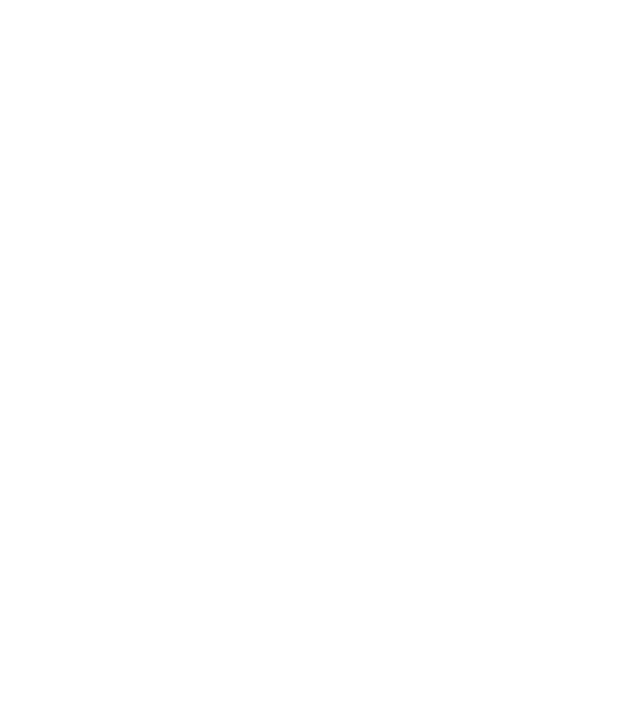
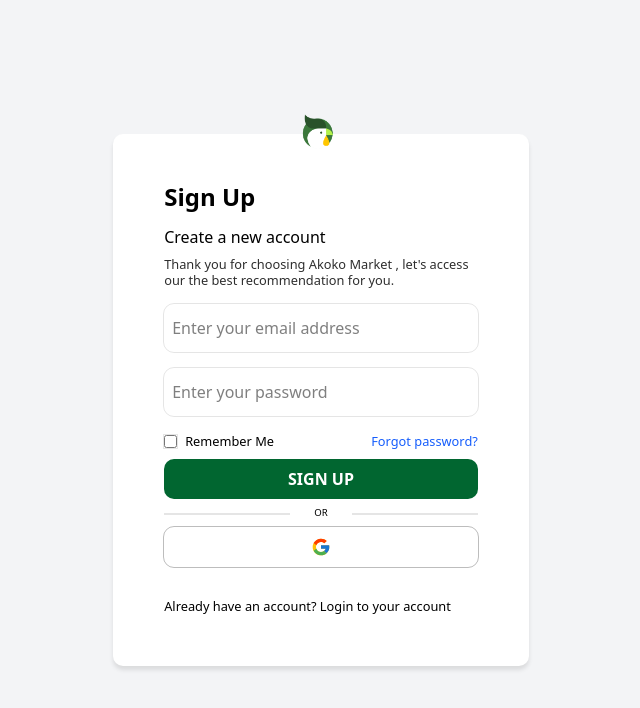
Before and after one commit to AgroInnovaGH/AgroInnovaBaseSystemFrontend, a Vue app: page /register in a window 1280 px wide. Shown: the top 708 px of the page, without its empty margins (319-959 px from the left). Built offline with nearby package versions, Linux system fonts and the light colour scheme.

Commit message:
Login and Register Page created

```diff
--- a/src/App.vue
+++ b/src/App.vue
@@ -1,73 +1,5 @@
-<script setup lang="ts">
-import { RouterLink, RouterView } from 'vue-router'
-import { IconHome } from '@tabler/icons-vue';
-
-</script>
+<script setup lang="ts"></script>
 
 <template>
   <RouterView />
 </template>
-
-<style scoped>
-header {
-  line-height: 1.5;
-  max-height: 100vh;
-}
-
-.logo {
-  display: block;
-  margin: 0 auto 2rem;
-}
-
-nav {
-  width: 100%;
-  font-size: 12px;
-  text-align: center;
-  margin-top: 2rem;
-}
-
-nav a.router-link-exact-active {
-  color: var(--color-text);
-}
-
-nav a.router-link-exact-active:hover {
-  background-color: transparent;
-}
-
-nav a {
-  display: inline-block;
-  padding: 0 1rem;
-  border-left: 1px solid var(--color-border);
-}
-
-nav a:first-of-type {
-  border: 0;
-}
-
-@media (min-width: 1024px) {
-  header {
-    display: flex;
-    place-items: center;
-    padding-right: calc(var(--section-gap) / 2);
-  }
-
-  .logo {
-    margin: 0 2rem 0 0;
-  }
-
-  header .wrapper {
-    display: flex;
-    place-items: flex-start;
-    flex-wrap: wrap;
-  }
-
-  nav {
-    text-align: left;
-    margin-left: -1rem;
-    font-size: 1rem;
-
-    padding: 1rem 0;
-    margin-top: 1rem;
-  }
-}
-</style>
--- a/src/assets/base.css
+++ b/src/assets/base.css
@@ -65,7 +65,7 @@
   transition:
     color 0.5s,
     background-color 0.5s;
-  line-height: 1.6;
+  line-height: 1.2;
   font-family:
     Inter,
     -apple-system,
@@ -79,7 +79,6 @@
     'Droid Sans',
     'Helvetica Neue',
     sans-serif;
-  font-size: 15px;
   text-rendering: optimizeLegibility;
   -webkit-font-smoothing: antialiased;
   -moz-osx-font-smoothing: grayscale;
--- a/src/assets/main.css
+++ b/src/assets/main.css
@@ -1,36 +1,24 @@
-@import './base.css';
-@import "tailwindcss";
+@import 'tailwindcss';
 
-#app {
-  max-width: 1280px;
-  margin: 0 auto;
-  padding: 2rem;
-  font-weight: normal;
+::before,
+::after {
+  content: '';
+  position: absolute;
 }
 
-a,
-.green {
-  text-decoration: none;
-  color: hsla(160, 100%, 37%, 1);
-  transition: 0.4s;
-  padding: 3px;
+body {
+  background-color: white;
 }
 
-@media (hover: hover) {
-  a:hover {
-    background-color: hsla(160, 100%, 37%, 0.2);
-  }
+h2 {
+  line-height: 1;
 }
 
-@media (min-width: 1024px) {
-  body {
-    display: flex;
-    place-items: center;
-  }
+p {
+  line-height: 1.2;
+}
 
-  #app {
-    display: grid;
-    grid-template-columns: 1fr 1fr;
-    padding: 0 2rem;
-  }
+input {
+  outline: 1px ridge rgba(0 0 0 / 0.1);
+  color: black;
 }
--- a/src/views/login/LoginView.vue
+++ b/src/views/login/LoginView.vue
@@ -1,8 +1,103 @@
-<script setup lang="ts">
-</script>
+<script setup lang="ts"></script>
 
 <template>
-  <main>
+  <main class="min-h-screen bg-[#F3F4F6]">
+    <div class="login_form mx-auto bg-white">
+      <div class="logo">
+        <img width="35" src="../../assets/akokomarket.png" alt="" />
+      </div>
+      <h2 class="font-bold text-[1.5rem] mb-4">Login</h2>
+      <div>
+        <h3 class="font-medium mb-2">Login to your account</h3>
+        <p class="small_text mb-4 text-[#2e2e2e]">
+          Thank you for choosing Akoko Market , let's access our the best recommendation for you.
+        </p>
 
+        <form action="">
+          <input type="email" name="email" placeholder="Enter your email address " />
+          <input type="password" name="password" placeholder="Enter your password " />
+          <div class="flex justify-between">
+            <label for="" class="flex gap-2 items-center small_text">
+              <input type="checkbox" />
+              Remember Me
+            </label>
+
+            <RouterLink to="/" class="small_text text-blue-600">Forgot password?</RouterLink>
+          </div>
+          <button
+            class="bg-green-800 text-white block font-bold w-full my-2 py-2 rounded-[10px] cursor-pointer hover:bg-white hover:text-black hover:outline transition-colors outline-[#2e2e2e50]"
+          >
+            LOGIN
+          </button>
+
+          <p class="text-center text-[.6rem] or_tag">OR</p>
+
+          <button
+            class="flex w-full justify-center p-2.5 my-2 outline outline-[#2e2e2e50] cursor-pointer rounded-[10px]"
+          >
+            <img width="20" src="../../assets/google.svg" alt="" />
+          </button>
+        </form>
+      </div>
+      <p class="small_text content-end">
+        Don't have an account ?
+        <RouterLink class="font-medium" to="/register">Create an account</RouterLink>
+      </p>
+    </div>
   </main>
 </template>
+
+<style scoped>
+.small_text {
+  font-size: 0.8rem;
+}
+
+main {
+  display: grid;
+  place-content: center;
+}
+
+.logo {
+  position: absolute;
+  left: 45%;
+  top: -20px;
+}
+
+.login_form {
+  width: max(65%, 350px);
+  margin-inline: auto;
+  position: relative;
+  box-shadow: 0px 4px 4px rgba(0 0 0 / 0.1);
+  border-radius: 10px;
+  padding: 4cqi;
+  display: grid;
+  grid-template-rows: 1fr auto 1fr;
+}
+
+input:not([type='checkbox']) {
+  width: 100%;
+  height: 3rem;
+  margin-bottom: 1rem;
+  padding-inline: 0.5rem;
+  border-radius: 10px;
+}
+
+.or_tag {
+  position: relative;
+
+  &::before,
+  &::after {
+    width: 40%;
+    height: 2px;
+    background-color: rgba(0 0 0 / 0.1);
+    top: 50%;
+  }
+
+  &::before {
+    left: 0;
+  }
+  &::after {
+    right: 0;
+  }
+}
+</style>
--- a/src/views/register/RegisterView.vue
+++ b/src/views/register/RegisterView.vue
@@ -1,8 +1,103 @@
-<script setup lang="ts">
-</script>
+<script setup lang="ts"></script>
 
 <template>
-  <main>
+  <main class="min-h-screen bg-[#F3F4F6]">
+    <div class="login_form mx-auto bg-white">
+      <div class="logo">
+        <img width="35" src="../../assets/akokomarket.png" alt="" />
+      </div>
+      <h2 class="font-bold text-[1.5rem] mb-4">Sign Up</h2>
+      <div>
+        <h3 class="font-medium mb-2">Create a new account</h3>
+        <p class="small_text mb-4 text-[#2e2e2e]">
+          Thank you for choosing Akoko Market , let's access our the best recommendation for you.
+        </p>
 
+        <form action="">
+          <input type="email" name="email" placeholder="Enter your email address " />
+          <input type="password" name="password" placeholder="Enter your password " />
+          <div class="flex justify-between">
+            <label for="" class="flex gap-2 items-center small_text">
+              <input type="checkbox" />
+              Remember Me
+            </label>
+
+            <RouterLink to="/" class="small_text text-blue-600">Forgot password?</RouterLink>
+          </div>
+          <button
+            class="bg-green-800 text-white block font-bold w-full my-2 py-2 rounded-[10px] cursor-pointer hover:bg-white hover:text-black hover:outline transition-colors outline-[#2e2e2e50]"
+          >
+            SIGN UP
+          </button>
+
+          <p class="text-center text-[.6rem] or_tag">OR</p>
+
+          <button
+            class="p-2.5 my-2 w-full flex justify-center outline outline-[#2e2e2e50] cursor-pointer rounded-[10px]"
+          >
+            <img width="20" src="../../assets/google.svg" alt="" />
+          </button>
+        </form>
+      </div>
+      <p class="small_text content-end">
+        Already have an account?
+        <RouterLink class="font-medium" to="/">Login to your account</RouterLink>
+      </p>
+    </div>
   </main>
 </template>
+
+<style scoped>
+.small_text {
+  font-size: 0.8rem;
+}
+
+main {
+  display: grid;
+  place-content: center;
+}
+
+.logo {
+  position: absolute;
+  left: 45%;
+  top: -20px;
+}
+
+.login_form {
+  width: max(65%, 350px);
+  margin-inline: auto;
+  position: relative;
+  box-shadow: 0px 4px 4px rgba(0 0 0 / 0.1);
+  border-radius: 10px;
+  padding: 4cqi;
+  display: grid;
+  grid-template-rows: 1fr auto 1fr;
+}
+
+input:not([type='checkbox']) {
+  width: 100%;
+  height: 3rem;
+  margin-bottom: 1rem;
+  padding-inline: 0.5rem;
+  border-radius: 10px;
+}
+
+.or_tag {
+  position: relative;
+
+  &::before,
+  &::after {
+    width: 40%;
+    height: 2px;
+    background-color: rgba(0 0 0 / 0.1);
+    top: 50%;
+  }
+
+  &::before {
+    left: 0;
+  }
+  &::after {
+    right: 0;
+  }
+}
+</style>
```
Also changed, not shown: src/assets/google.svg (added).
